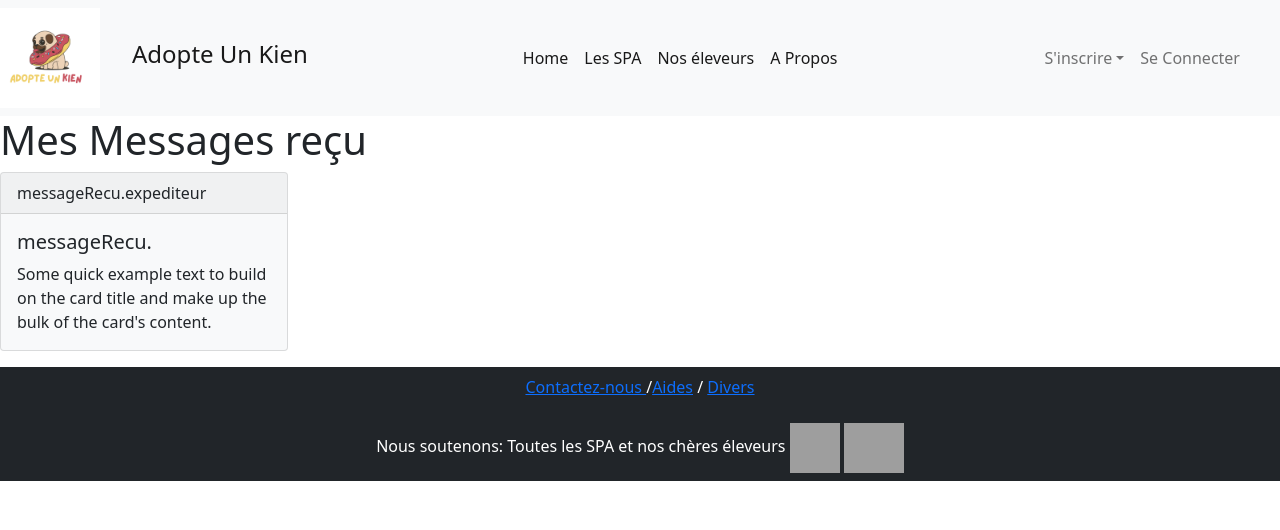
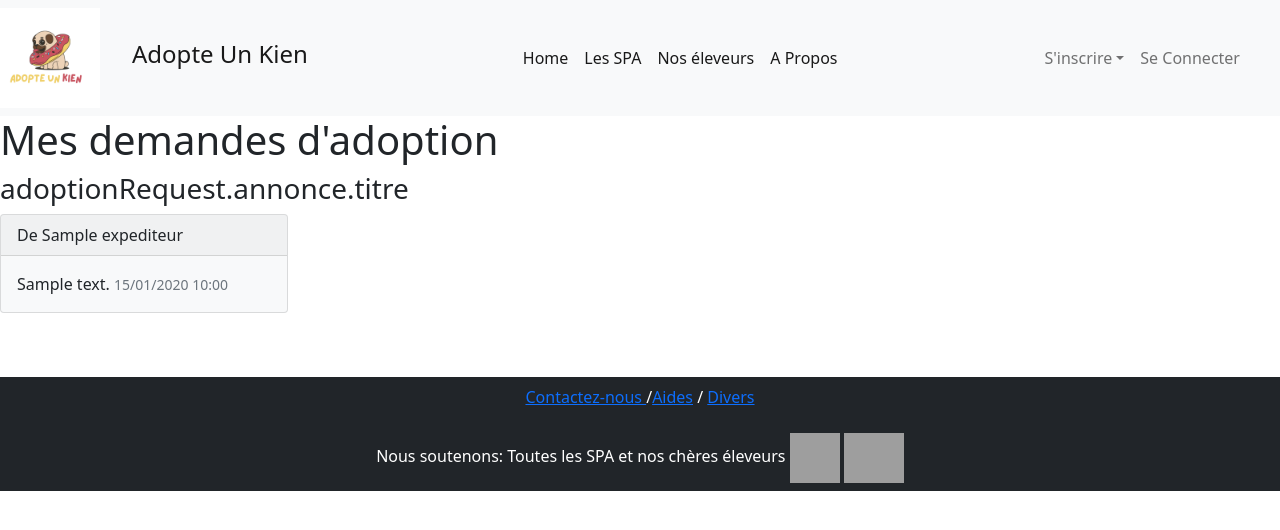
Before and after one commit to TMolinas/adopte-un-kien, a Symfony app: template templates/adoptant/index.html.twig in a window 1280 px wide. Shown: the top 530 px of the page. Run offline with Twig, Linux system fonts and the light colour scheme; the template is opened without the code that fills it: most values are stand-ins (such as "Sample title", 1, 10 or a date in 2020); some libraries are stand-ins or nearby versions; grey boxes are pictures that could not be loaded.

Commit message:
Ajout de la page adoptant avec ses demandes d'adoption

```diff
--- a/src/Entity/AdoptionRequest.php
+++ b/src/Entity/AdoptionRequest.php
@@ -50,6 +50,7 @@ class AdoptionRequest
      * @ORM\ManyToOne(targetEntity=Annonce::class, inversedBy="adoptionRequests")
      */
     private $annonce;
+
 
     public function __construct()
     {
@@ -150,4 +151,6 @@ class AdoptionRequest
 
         return $this;
     }
+
+
 }
--- a/templates/adoptant/index.html.twig
+++ b/templates/adoptant/index.html.twig
@@ -3,15 +3,20 @@
 
 {% block body %}
     <div class="block">
-        <h1>Mes Messages reçu</h1>
-        {% for messageRecu in adoptant.messagesRecu %}
+        <h1>Mes demandes d'adoption</h1>
+        {% for adoptionRequest in adoptant.adoptionRequests %}
+            <h3>adoptionRequest.annonce.titre</h3>
+            {% for message in adoptionRequest.messages %}
         <div class="card text-dark bg-light mb-3" style="max-width: 18rem;">
-            <div class="card-header">messageRecu.expediteur</div>
+            <div class="card-header">De {{ message.expediteur }}</div>
             <div class="card-body">
-                <h5 class="card-title">messageRecu.</h5>
-                <p class="card-text">Some quick example text to build on the card title and make up the bulk of the card's content.</p>
+                <p class="card-text"> {{ message.content }}
+                    <small class="text-muted">{{ message.createdAt | date('d/m/Y H:i')  }}</small></p>
             </div>
         </div>
+            {% endfor %}
+            <br />
+            <br />
         {% endfor %}
     </div>
 
```
Also changed, not shown: src/Entity/Adoptant.php (+34 -31 lines).
